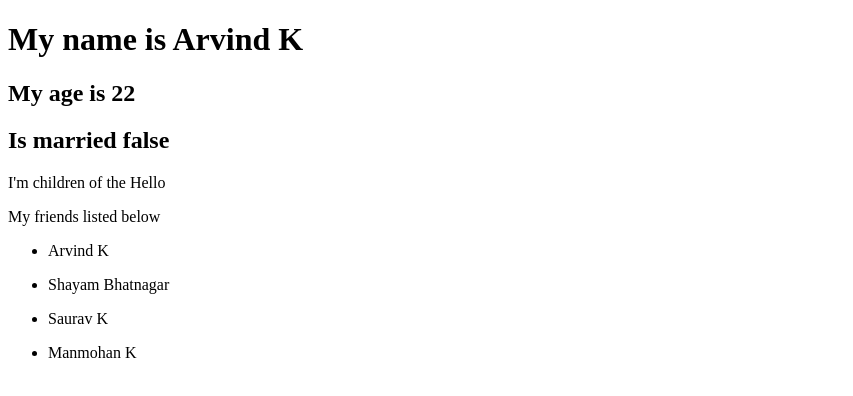
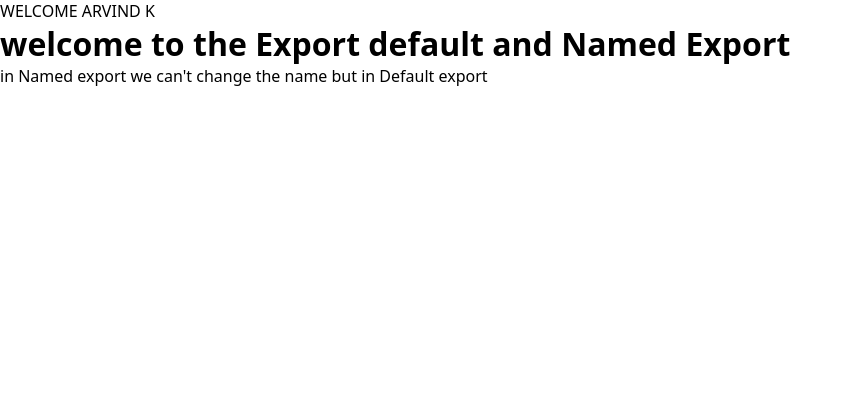
Before and after one commit to Arvindkr123/Doing-Something-Good, a React (Create React App) app: page / in a window 1280 px wide. Shown: the top 396 px of the page, without its empty margins (0-853 px from the left). Built offline with nearby package versions, Linux system fonts and the light colour scheme.

Commit message:
default export and named export

```diff
--- /dev/null
+++ b/src/App.css
@@ -0,0 +1,9 @@
+*{
+    padding: 0;
+    margin: 0;
+    box-sizing: border-box;
+}
+
+body{
+    font-family:system-ui, -apple-system, BlinkMacSystemFont, 'Segoe UI', Roboto, Oxygen, Ubuntu, Cantarell, 'Open Sans', 'Helvetica Neue', sans-serif;
+}
--- a/src/App.js
+++ b/src/App.js
@@ -1,14 +1,13 @@
 import React from 'react'
-import Hello from './components/Hello';
+import './App.css'
+import Hello, { Greeting } from './components/Hello';
 
 const App = () => {
-    const friends = ['Arvind K', 'Shayam Bhatnagar', 'Saurav K', 'Manmohan K']
     return (
-        <div>
-            <Hello name={'Arvind K'} age={22} isMarried={false} friends ={friends}>
-                <p>I'm children of the Hello </p>
-            </Hello>
-        </div>
+        <>
+            <Greeting />
+            <Hello />
+        </>
     )
 }
 
--- a/src/components/Hello.js
+++ b/src/components/Hello.js
@@ -1,28 +1,18 @@
 import React from 'react'
-import PropTypes, { element } from 'prop-types'
 
-const Hello = ({ name, age, children, isMarried, friends }) => {
+const Hello = () => {
     return (
         <div>
-            <h1>My name is {name}</h1>
-            <h2>My age is {age}</h2>
-            <h2>Is married {isMarried.toString()}</h2>
-            <p>{children}</p>
-            <p>My friends listed below </p>
-            {friends.map((element, index) => {
-                return <ul key={index} >
-                    <li >{element}</li>
-                </ul>
-            })}
+            <h1>welcome to the Export default and Named Export</h1>
+            <p>in  Named export we can't change the name but in Default export</p>
         </div>
     )
 }
 
-Hello.propTypes = {
-    name: PropTypes.string,
-    age: PropTypes.number,
-    isMarried: PropTypes.bool,
-    friends : PropTypes.array
+export const Greeting = () => {
+    return (
+        <div>WELCOME ARVIND K</div>
+    )
 }
 
 export default Hello;
```
